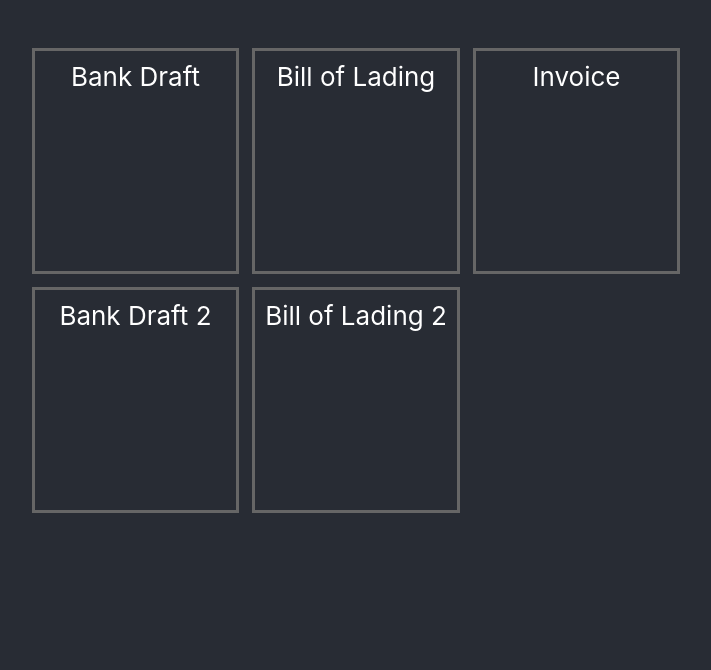
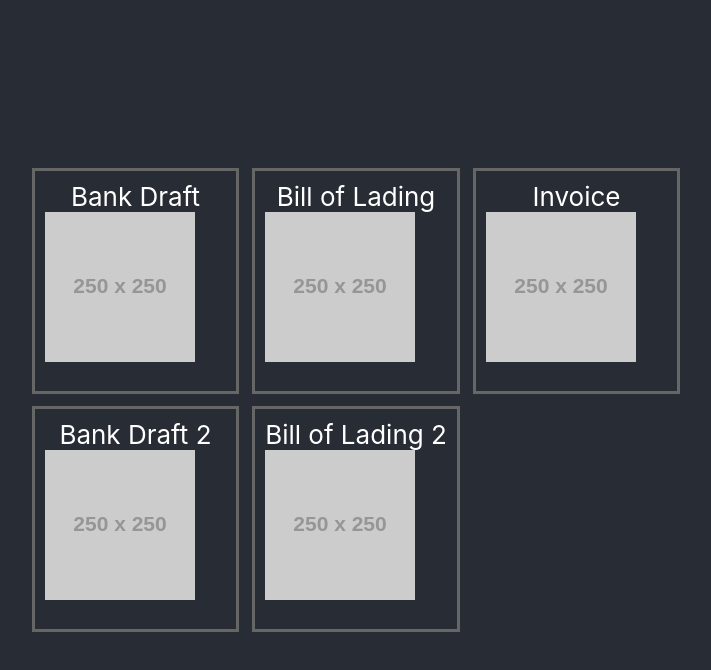
Before and after one commit to suryarajendhran/yet-another-web-app, a React (Create React App) app in the folder frontend/: page / in a window 1280 px wide. Shown: the top 670 px of the page, without its empty margins (284-995 px from the left). Built offline with nearby package versions, Linux system fonts and the light colour scheme.

Commit message:
Add images

```diff
--- a/frontend/src/App.css
+++ b/frontend/src/App.css
@@ -39,11 +39,13 @@
 
 .gallery {
   display: grid;
-  grid: 1fr 1fr 1fr / 1fr 1fr 1fr;
+  grid: 1fr 1fr / 1fr 1fr 1fr;
   grid-gap: 0.8rem;
 }
 
 .card {
+  display: flex;
+  flex-direction: column;
   cursor: move;
   border: 3px solid #666;
   height: 200px;
@@ -54,3 +56,8 @@
 .card.over {
   border: 3px dotted #666;
 }
+
+img {
+  width: 150px;
+  height: 150px;
+}
--- a/frontend/src/App.js
+++ b/frontend/src/App.js
@@ -38,17 +38,26 @@ function App() {
                 onDrop={(event) => {
                   event.stopPropagation();
 
-                  const drop =
-                    JSON.parse(event.dataTransfer.getData("text/plain"));
+                  const drop = JSON.parse(
+                    event.dataTransfer.getData("text/plain")
+                  );
                   const gallery = Array.from(galleryItems);
-                  gallery[index] = {...drop, position: position};
-                  gallery[drop.index] =  {title, type, position: drop.position};
+                  gallery[index] = { ...drop, position: position };
+                  gallery[drop.index] = {
+                    title,
+                    type,
+                    position: drop.position,
+                  };
 
                   updateGalleryItems(gallery);
                   console.log(`${drop.title} dropped on ${title}`);
                 }}
               >
-                {title}
+                <span>{title}</span>
+                <img
+                  src={`https://fakeimg.pl/250x250/ff0000,128/333333,255/?text=${title}&font=lobster`}
+                  alt={title}
+                />
               </div>
             );
           })}
```
